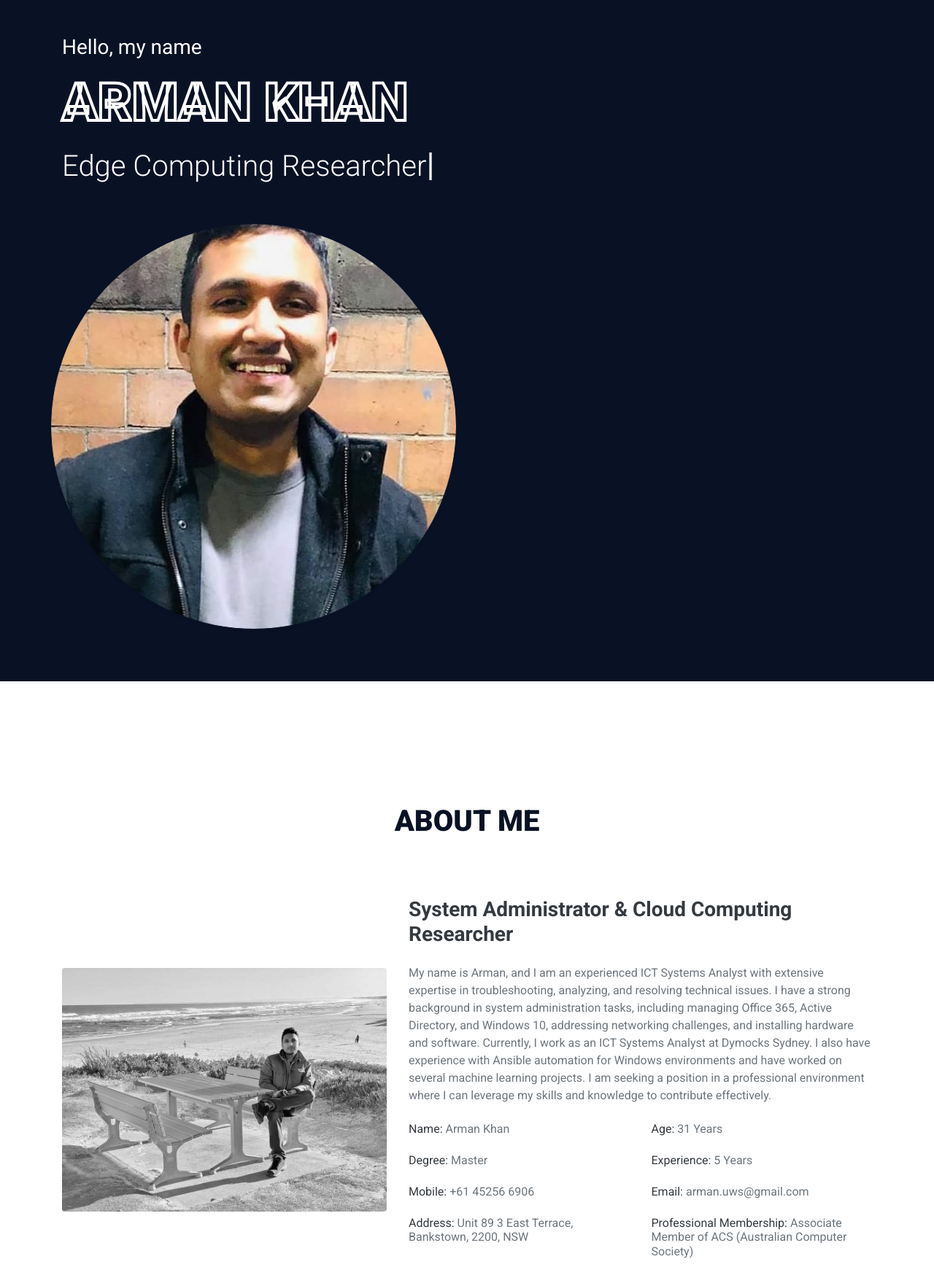
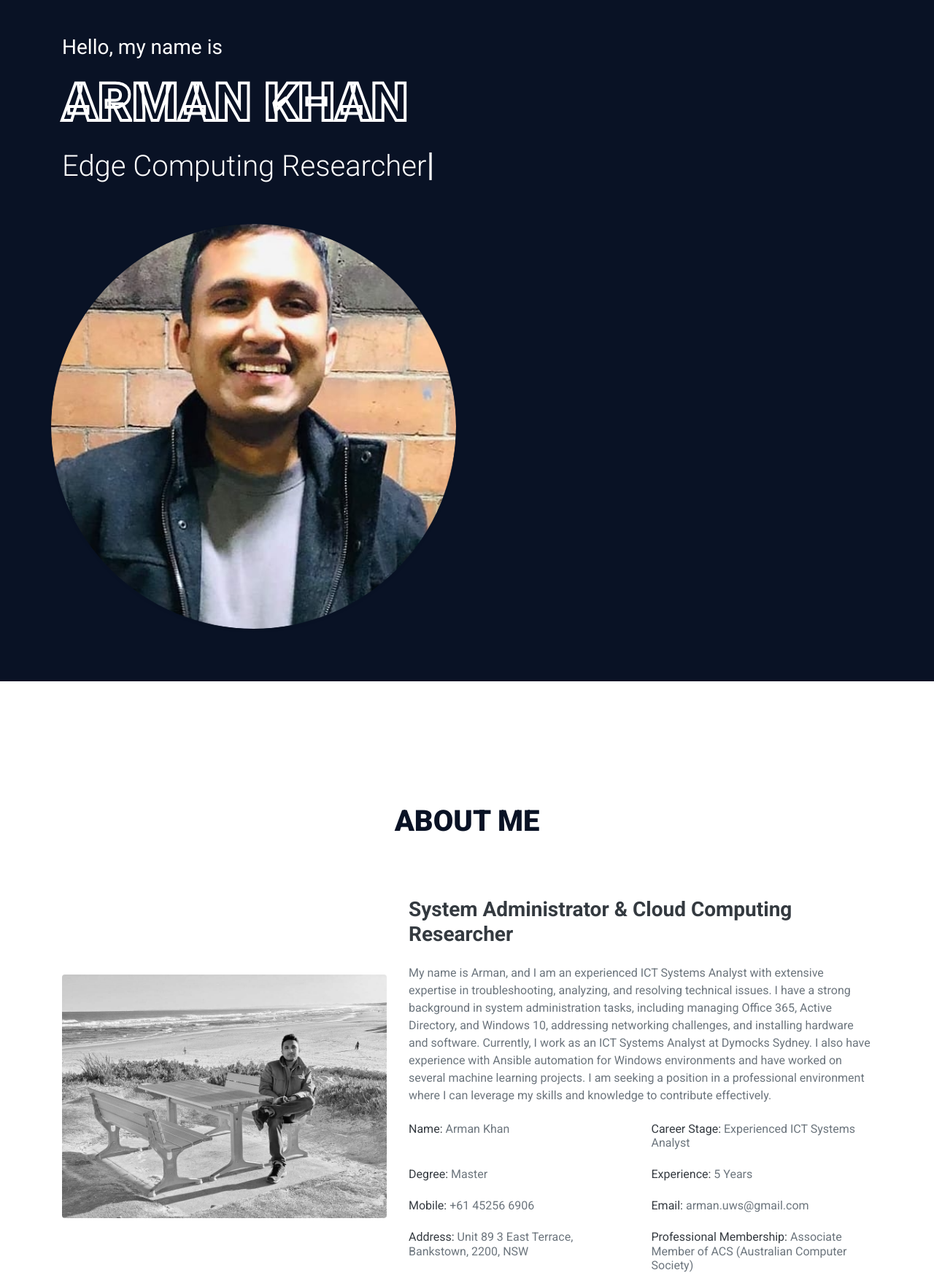
Before and after one commit to armankhanwsu/personalportfolio, a plain HTML site: page index.html in a window 1280 px wide. Shown: the top 1763 px of the page at 73% size. Drawn offline with nearby package versions, Linux system fonts and the light colour scheme.

Commit message:
Update index.html

```diff
--- a/index.html
+++ b/index.html
@@ -58,7 +58,7 @@
             <div class="row align-items-center">
 
                 <div class="col-lg-7 text-center text-lg-left">
-                    <h3 class="text-white font-weight-normal mb-3">Hello, my name</h3>
+                    <h3 class="text-white font-weight-normal mb-3">Hello, my name is</h3>
                     <h1 class="display-3 text-uppercase text-primary mb-2" style="-webkit-text-stroke: 4px #ffffff;">Arman Khan</h1>
                     <h1 class="typed-text-output d-inline font-weight-lighter text-white"></h1>
                     <div class="typed-text d-none">ICT Systems Analyst, Edge Computing Researcher, Automation Enthusiast</div>
@@ -92,7 +92,7 @@
                     <p> My name is Arman, and I am an experienced ICT Systems Analyst with extensive expertise in troubleshooting, analyzing, and resolving technical issues. I have a strong background in system administration tasks, including managing Office 365, Active Directory, and Windows 10, addressing networking challenges, and installing hardware and software. Currently, I work as an ICT Systems Analyst at Dymocks Sydney. I also have experience with Ansible automation for Windows environments and have worked on several machine learning projects. I am seeking a position in a professional environment where I can leverage my skills and knowledge to contribute effectively.</p>
                     <div class="row mb-3">
                         <div class="col-sm-6 py-2"><h6>Name: <span class="text-secondary">Arman Khan</span></h6></div>
-                        <div class="col-sm-6 py-2"><h6>Age: <span class="text-secondary">31 Years</span></h6></div>
+                        <div class="col-sm-6 py-2"><h6>Career Stage: <span class="text-secondary">Experienced ICT Systems Analyst</span></h6></div>
                         <div class="col-sm-6 py-2"><h6>Degree: <span class="text-secondary">Master</span></h6></div>
                         <div class="col-sm-6 py-2"><h6>Experience: <span class="text-secondary">5 Years</span></h6></div>
                         <div class="col-sm-6 py-2"><h6>Mobile: <span class="text-secondary">+61 45256 6906</span></h6></div>
@@ -276,18 +276,18 @@
                             <p>I worked as a Junior System Administrator where my main tasks were to provide technical suport to all internal staff related to hardware, software, website; SQL access control, configure firewall and VPN; maintain cloud infrastructure hosted on Azure cloud platform, optimize cloud resources. I was also responsible for onBoarding tasks (Configure user account in Office 365, connect device to Windows AD), provide onBoarding training, purchasing IT equipments, maintain documentation, helping analytics team for deploying machine learning model. During the time in Potential (X), I worked on some major projects like Jira Service Desk Implementation, security assessment on that company.
                             </p>
                         </div>
-                        <div class="position-relative ex-me mb-4">
+<!--                         <div class="position-relative ex-me mb-4">
                             <i class="far fa-dot-circle text-primary position-absolute" style="top: 2px;left: -35px;  font-size: 22px;"></i>
                             <h5 class="font-weight-bold mb-1">Service Desk Analyst (Casual)</h5>
                             <p class="mb-2"><strong>Western Sydney University, Kingswood, NSW</strong> | <small> Jun 2019 - Aug 2019</small></p>
                             <p>I provided technical supports realted to  VPN, Port forwarding, QoS, policy routing and Interface grouping etc for Billion and AVM products. I was also responsible for testing router for warrenty case.</p>
-                        </div>
-                        <div class="position-relative ex-me mb-4">
+                        </div> -->
+<!--                         <div class="position-relative ex-me mb-4">
                             <i class="far fa-dot-circle text-primary position-absolute" style="top: 2px;left: -35px;  font-size: 22px;"></i>
                             <h5 class="font-weight-bold mb-1">Technical Support / RMA Officer (Contract)</h5>
                             <p class="mb-2"><strong>First International Trading Pvt Ltd, Auburn, NSW</strong> | <small> Jul 2018 - Dec 2019</small></p>
                             <p>I was a team member in ITDS (Information Technology & Digital Service) team in Western Sydney University. I palyed different role inlcuding Lab Assistant, Service Desk Analyst and Campus Support Officer. My main tasks were to provide technocal support to students and staff both face to face and over the phone. </p>
-                        </div>
+                        </div> -->
                     </div>
                 </div>
             </div>
```
